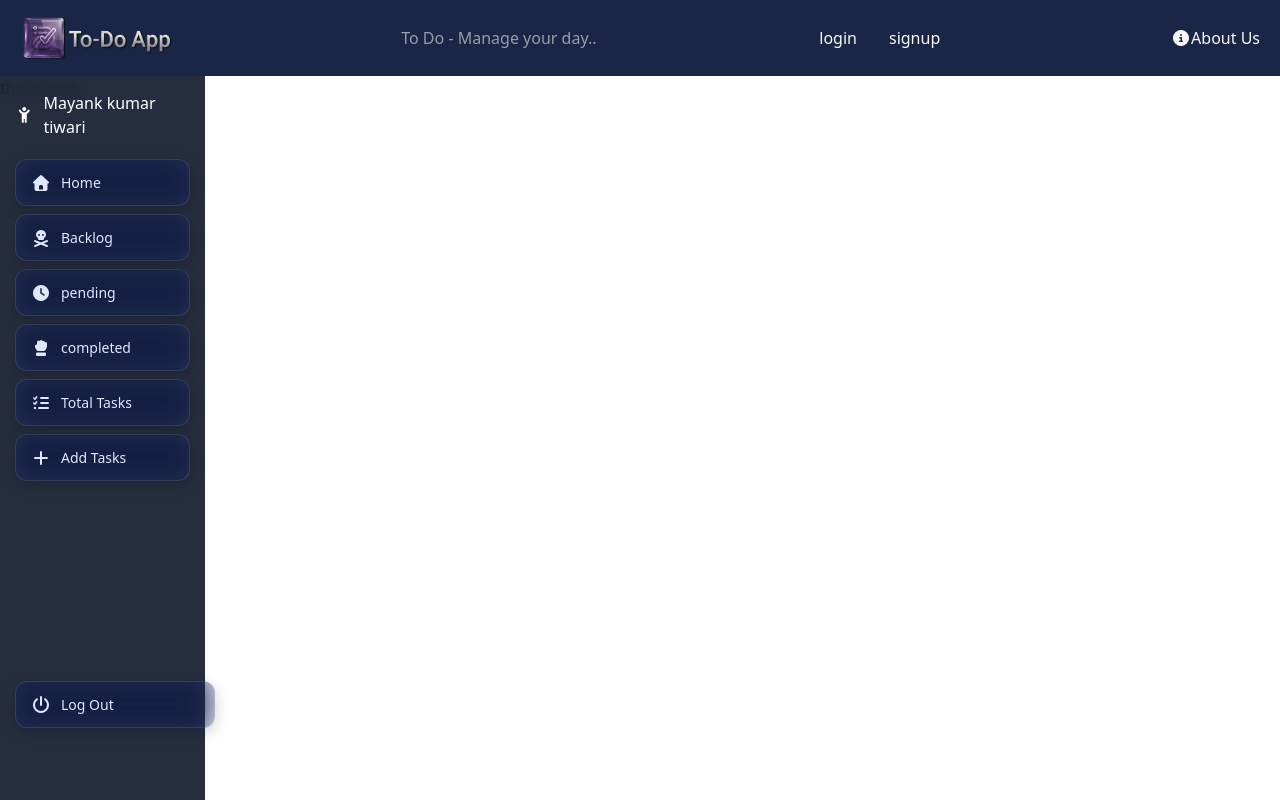
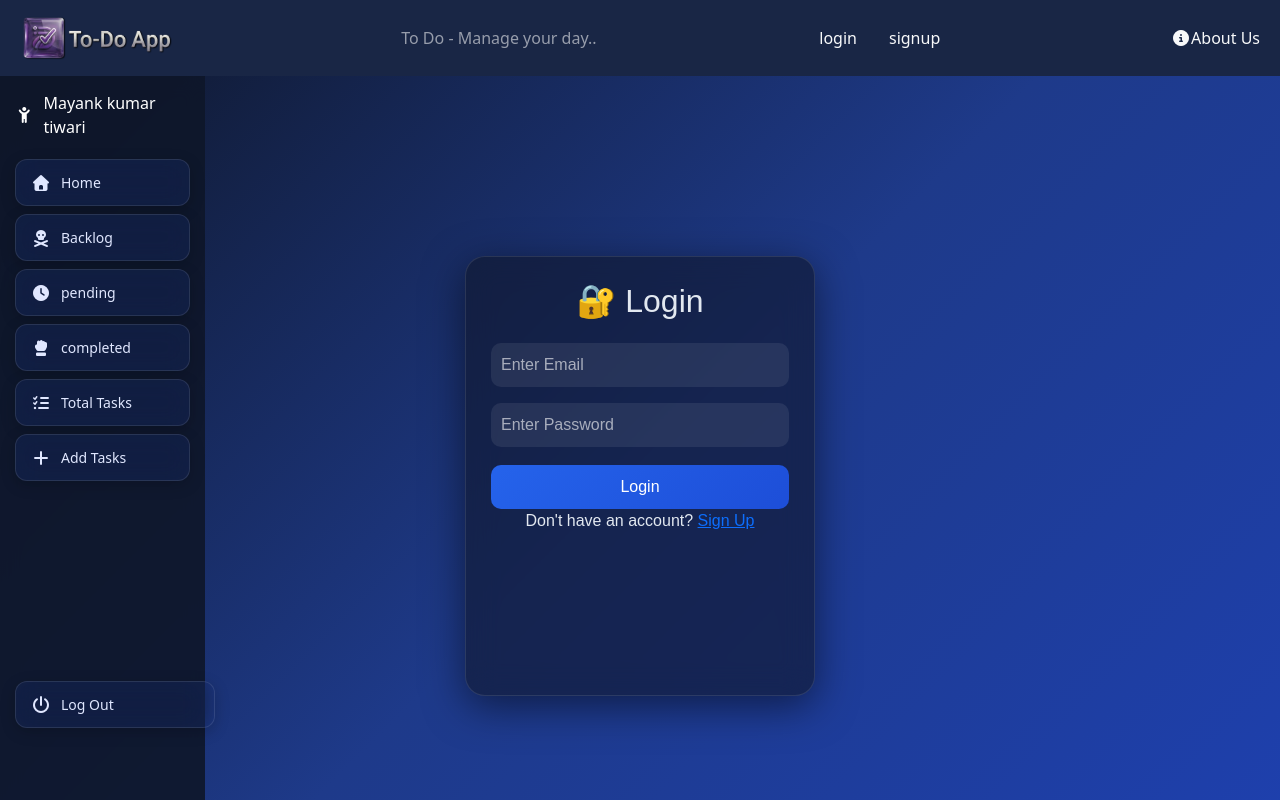
Before and after one commit to novakit7/project01, a React (Vite) app in the folder client/: page /login in a window 1280 px wide. Shown: the top 800 px of the page. Built offline with nearby package versions, Linux system fonts and the light colour scheme.

Commit message:
login signup added

```diff
--- a/client/src/Auth-Components/Auth.css
+++ b/client/src/Auth-Components/Auth.css
@@ -1,4 +1,90 @@
-.hello{
-    background-color: rgb(0, 0, 0);
-    display: block;
+
+.s-container{
+     background: linear-gradient(135deg, #0f172a, #1e3a8a, #1e40af);
+     height: 100vh;
+       display: flex;
+  justify-content: center;
+  align-items: center;
+  font-family: Arial, sans-serif;
+
+
 }
+
+.signup-box {
+  width: 350px;
+  padding: 25px;
+
+  border-radius: 20px;
+
+  background: rgba(15, 23, 42, 0.6); /* dark blue glass */
+  backdrop-filter: blur(15px);
+
+
+  border: 1px solid rgba(255, 255, 255, 0.1);
+
+  box-shadow: 0 10px 40px rgba(0, 0, 0, 0.5);
+
+  text-align: center;
+  color: #e2e8f0;
+}
+
+/* Heading */
+.signup-box h2 {
+  margin-bottom: 15px;
+}
+
+/* Inputs */
+.signup-box input {
+  width: 100%;
+  padding: 10px;
+  margin: 8px 0;
+
+  border-radius: 10px;
+  border: none;
+  outline: none;
+
+  background: rgba(255, 255, 255, 0.08);
+  color: #fff;
+}
+
+.signup-box input::placeholder {
+  color: rgba(255, 255, 255, 0.6);
+}
+
+/* Buttons */
+.signup-box button {
+  width: 100%;
+  padding: 10px;
+  margin-top: 10px;
+  border: none;
+  border-radius: 10px;
+  cursor: pointer;
+
+  background: linear-gradient(135deg, #2563eb, #1d4ed8);
+  color: white;
+
+  transition: 0.3s;
+}
+
+.signup-box button:hover {
+  transform: scale(1.05);
+}
+
+/* OTP Button */
+.otp-btn {
+  background: linear-gradient(135deg, #334155, #1e293b);
+}
+
+/* Terms */
+.terms {
+  display: flex;
+  align-items: center;
+  gap: 8px;
+
+  font-size: 13px;
+  margin-top: 10px;
+  text-align: left;
+}
+.loginbox{
+    height: 55vh;
+}
--- a/client/src/Auth-Components/Login.jsx
+++ b/client/src/Auth-Components/Login.jsx
@@ -3,8 +3,23 @@ import "./Auth.css"
 
 export default function Login() {
   return (
-    <div>
-      this is login
+      <div className="s-container">
+     <div className="signup-box loginbox">
+      <h2>🔐 Login</h2>
+
+      <form>
+        <input type="email" placeholder="Enter Email" required />
+
+        <input type="password" placeholder="Enter Password" required />
+
+
+        <button type="submit">Login</button>
+
+        <p className="switch-text">
+          Don't have an account? <a href="#">Sign Up</a>
+        </p>
+      </form>
+    </div>
     </div>
   )
 }
--- a/client/src/Auth-Components/Signup.jsx
+++ b/client/src/Auth-Components/Signup.jsx
@@ -3,8 +3,28 @@ import "./Auth.css"
 
 export default function Signup() {
   return (
-    <div className='hello'>
-      this is signup
+    <div className="s-container">
+    <div className="signup-box">
+      <h2>🚀 Create Account</h2>
+
+      <form>
+        <input type="text" placeholder="Enter Name" required />
+
+        <input type="email" placeholder="Enter Email" required />
+
+        <input type="password" placeholder="Enter Password" required />
+
+        <button type="button" className="otp-btn">
+          Send OTP
+        </button>
+
+        <input type="text" placeholder="Enter OTP" required />
+
+         <button type="submit">Sign Up</button>
+       <a href="#login">Log In</a>
+
+      </form>
     </div>
-  )
+    </div>
+  );
 }
--- a/client/src/sideControls/Backlog.jsx
+++ b/client/src/sideControls/Backlog.jsx
@@ -2,8 +2,6 @@ import React from 'react'
 
 export default function Backlog() {
   return (
-    <div>
-      backlogs
-    </div>
+    <></>
   )
 }
```
Also changed, not shown: client/src/sideControls/SideControl.css (added).
